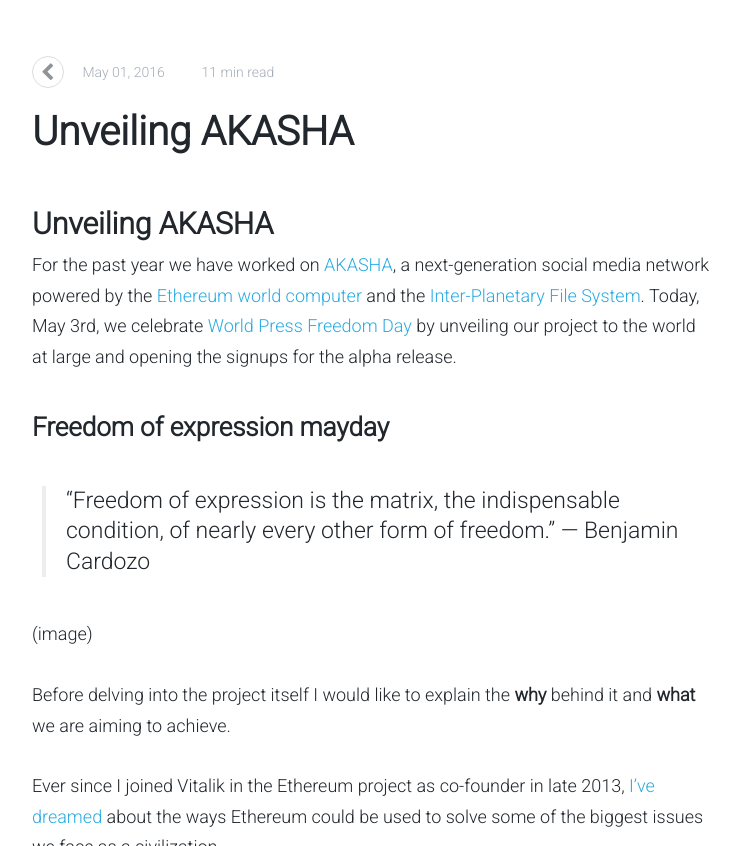
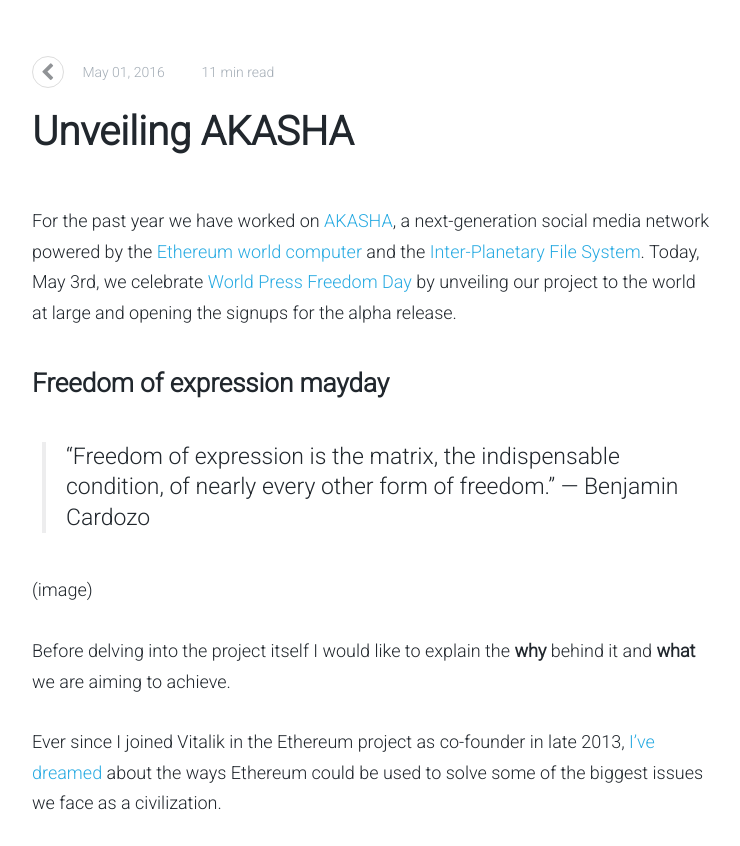
Before and after one commit to AKASHAorg/blog.akasha.world, a Jekyll site: the page built from _posts/2016-05-03-unveiling-akasha.md, in a window 1280 px wide and 900 px high, scrolled down 490 px, cut to the strip 54-900 px from the top of the window. Shown: the whole strip, without its empty margins (268-1008 px from the left). Built offline with Jekyll 4.4.1, drawn with Linux system fonts in a browser that asks for light colours; comment, search, counter and statistics services are not loaded.

Commit message:
Update 2016-05-03-unveiling-akasha.md

```diff
--- a/_posts/2016-05-03-unveiling-akasha.md
+++ b/_posts/2016-05-03-unveiling-akasha.md
@@ -8,8 +8,6 @@ tags: AKASHA, announcement, unveiling, world press freedom day
 future: true
 published: true
 ---
-
-# Unveiling AKASHA
 
 For the past year we have worked on [AKASHA](http://akasha.world/), a next-generation social media network powered by the [Ethereum world computer](https://ethereum.org/) and the [Inter-Planetary File System](https://ipfs.io/). Today, May 3rd, we celebrate [World Press Freedom Day](https://en.wikipedia.org/wiki/World_Press_Freedom_Day) by unveiling our project to the world at large and opening the signups for the alpha release.
 
```
